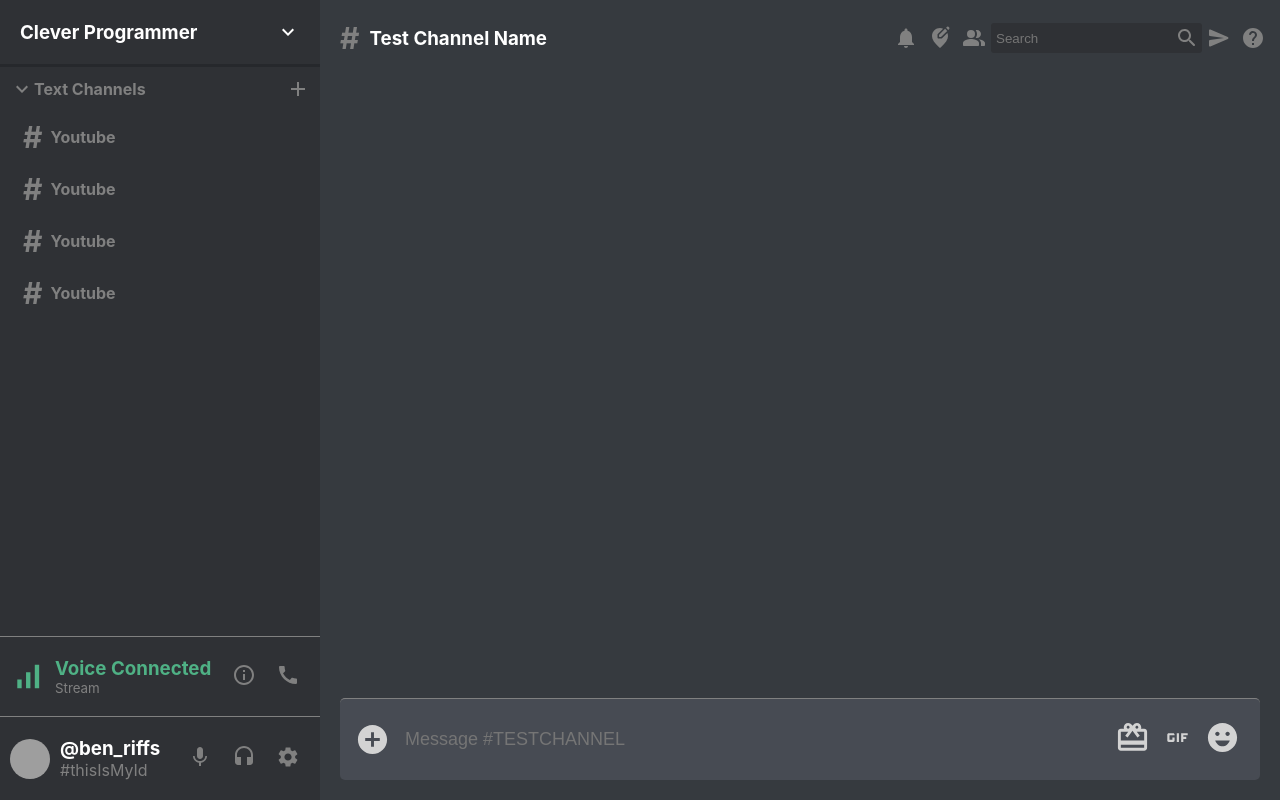
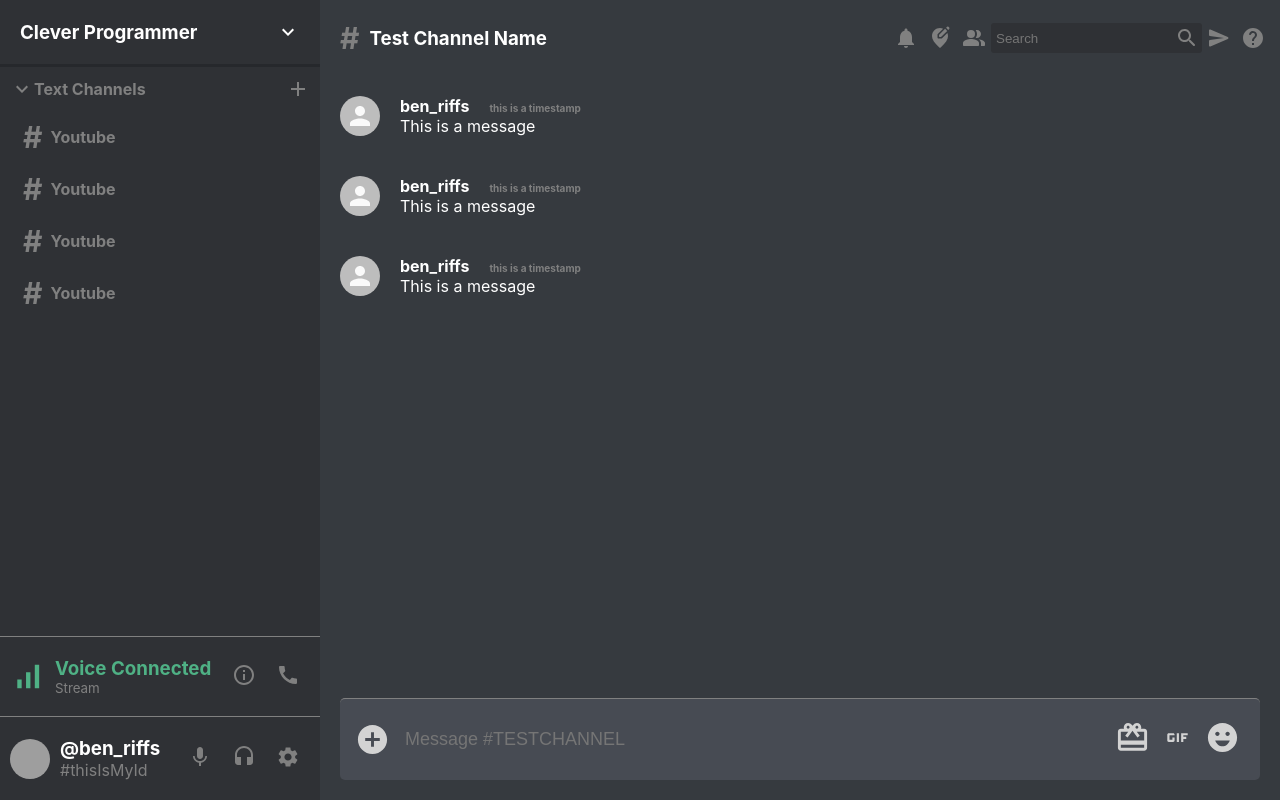
Before and after one commit to bendunhampdx/discord-clone, a React (Create React App) app: page / in a window 1280 px wide. Built offline with nearby package versions, Linux system fonts and the light colour scheme; grey boxes are pictures that could not be loaded.

Commit message:
add chat messages and styling

```diff
--- a/src/Chat.js
+++ b/src/Chat.js
@@ -5,6 +5,7 @@
 import CardGiftcardIcon from '@material-ui/icons/CardGiftcard';
 import GifIcon from '@material-ui/icons/Gif';
 import EmojiEmotionsIcon from '@material-ui/icons/EmojiEmotions';
+import Message from './Message'
 
 function Chat() {
   return (
@@ -12,7 +13,9 @@
       <ChatHeader />
 
       <div className="chat__messages">
-
+        <Message />
+        <Message />
+        <Message />
       </div>
 
       <div className="chat__input">
--- /dev/null
+++ b/src/Message.css
@@ -0,0 +1,17 @@
+.message {
+  display: flex;
+  align-items: center;
+  padding: 20px;
+  color: white;
+}
+
+.message__info {
+  margin-left: 20px;
+
+}
+
+.message__timestamp {
+  color: gray;
+  margin-left: 20px;
+  font-size: x-small;
+}
--- /dev/null
+++ b/src/Message.js
@@ -0,0 +1,20 @@
+import { Avatar } from '@material-ui/core'
+import React from 'react'
+import './Message.css'
+
+function Message() {
+  return (
+    <div className="message">
+      <Avatar />
+      <div className="message__info">
+        <h4>ben_riffs
+          <span className="message__timestamp">this is a timestamp</span>
+        </h4>
+
+        <p>This is a message</p>
+      </div>
+    </div>
+  )
+}
+
+export default Message
```
